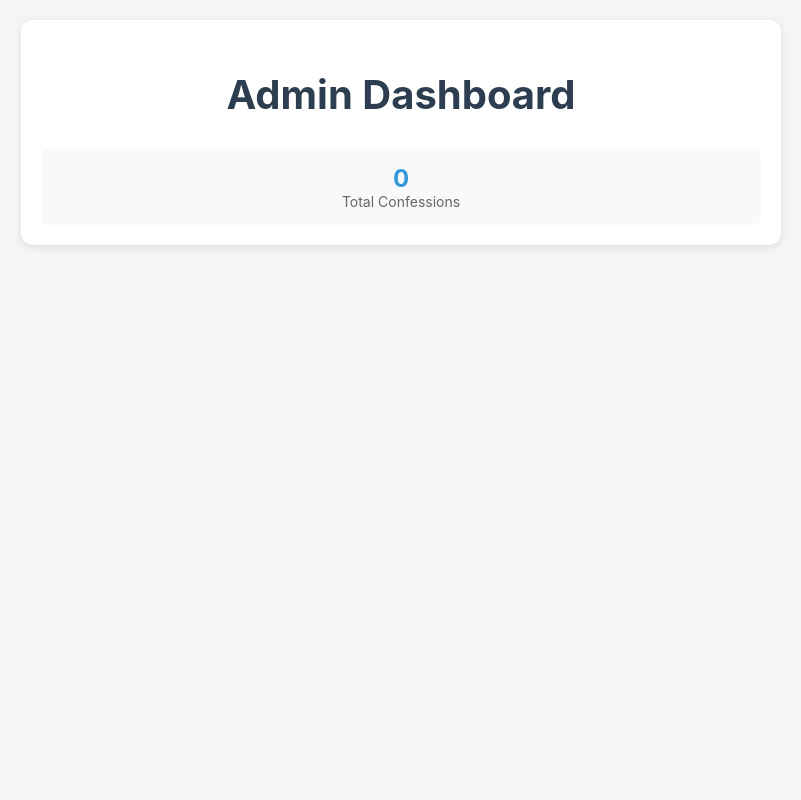
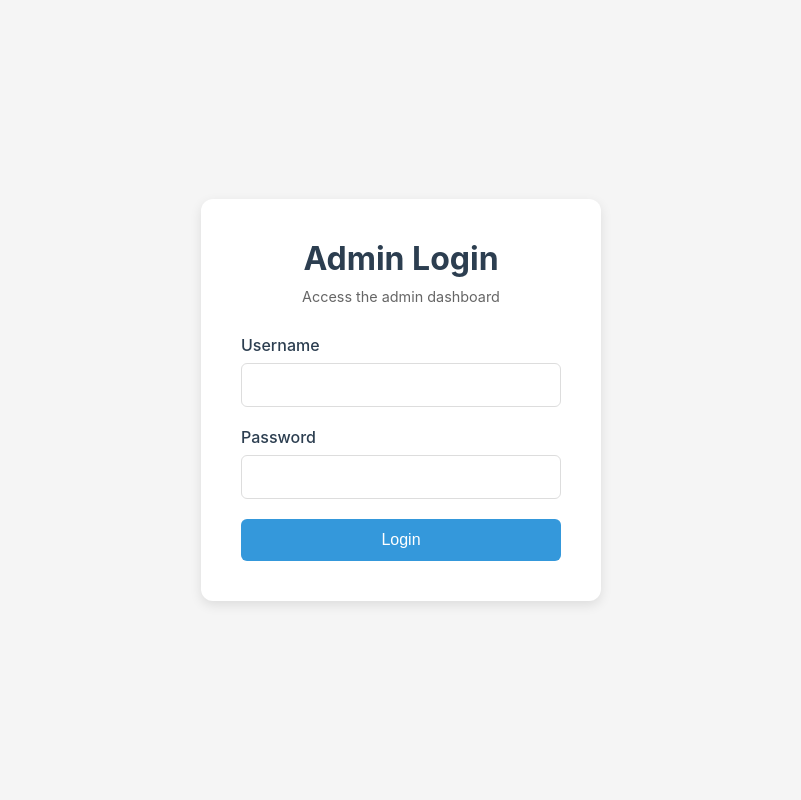
Before and after one commit to NovoSaratov/Confessions, a Flask app: page /admin in a window 1280 px wide. Shown: the whole page, without its empty margins (239-1040 px from the left). Run offline with Flask 3, Linux system fonts and the light colour scheme; data that the repository does not hold is empty.

Commit message:
Endret backend for admin panel inlogging, lagde inlogging page og designed med css

```diff
--- a/app.py
+++ b/app.py
@@ -1,8 +1,8 @@
-from flask import Flask, request, jsonify, render_template
+from flask import Flask, request, jsonify, render_template, redirect, url_for, session
 import sqlite3
 
 app = Flask(__name__)
-app.secret_key = '7nx278n2rx7n2xn78t2xnt782xtn78    '  # Enkel hemmelig nøkkel for utvikling
+app.secret_key = '7nx278n2rx7n2xn78t2xnt782xtn78'  # Enkel hemmelig nøkkel for utvikling
 
 # Database hjelpefunksjon
 def get_db():
@@ -26,7 +26,26 @@ def index():
     return render_template('index.html')
 
 @app.route('/admin')
+def admin_login():
+    if session.get('logged_in'):
+        return redirect(url_for('admin_dashboard'))
+    return render_template('admin_login.html')
+
+@app.route('/admin/login', methods=['POST'])
+def login():
+    username = request.form.get('username')
+    password = request.form.get('password')
+
+    if username == 'admin' and password == '1234':
+        session['logged_in'] = True
+        return redirect(url_for('admin_dashboard'))
+    return render_template('admin_login.html', error=True)
+
+@app.route('/admin/dashboard')
 def admin_dashboard():
+    if not session.get('logged_in'):
+        return redirect(url_for('admin_login'))
+
     db = get_db()
     confessions = db.execute("SELECT * FROM confessions ORDER BY timestamp DESC").fetchall()
     db.close()
@@ -34,11 +53,19 @@ def admin_dashboard():
 
 @app.route('/admin/delete/<int:confession_id>', methods=['POST'])
 def delete_confession(confession_id):
+    if not session.get('logged_in'):
+        return redirect(url_for('admin_login'))
+
     db = get_db()
     db.execute("DELETE FROM confessions WHERE id = ?", (confession_id,))
     db.commit()
     db.close()
     return jsonify({'message': 'Slettet'})
+
+@app.route('/admin/logout')
+def logout():
+    session.pop('logged_in', None)
+    return redirect(url_for('admin_login'))
 
 @app.route('/confess', methods=['POST'])
 def confess():
--- a/templates/admin_dashboard.html
+++ b/templates/admin_dashboard.html
@@ -146,6 +146,22 @@
             -webkit-hyphens: auto;
             hyphens: auto;
         }
+
+        .logout-button {
+            display: inline-block;
+            margin-top: 20px;
+            padding: 8px 20px;
+            background-color: #95a5a6;
+            color: white;
+            text-decoration: none;
+            border-radius: 6px;
+            font-size: 14px;
+            transition: background-color 0.3s;
+        }
+
+        .logout-button:hover {
+            background-color: #7f8c8d;
+        }
     </style>
 </head>
 <body>
@@ -157,6 +173,7 @@
                 <div class="stat-label">Total Confessions</div>
             </div>
         </div>
+        <a href="/admin/logout" class="logout-button">Logout</a>
     </div>
 
     <div id="confessionsList">
--- /dev/null
+++ b/templates/admin_login.html
@@ -0,0 +1,147 @@
+<!DOCTYPE html>
+<html>
+<head>
+    <meta name="viewport" content="width=device-width, initial-scale=1.0">
+    <title>Admin Login</title>
+    <style>
+        * {
+            box-sizing: border-box;
+            margin: 0;
+            padding: 0;
+        }
+
+        body {
+            font-family: -apple-system, BlinkMacSystemFont, "Segoe UI", Roboto, sans-serif;
+            background-color: #f5f5f5;
+            min-height: 100vh;
+            display: flex;
+            align-items: center;
+            justify-content: center;
+            color: #333;
+        }
+
+        .login-container {
+            background: white;
+            padding: 40px;
+            border-radius: 12px;
+            box-shadow: 0 4px 12px rgba(0,0,0,0.1);
+            width: 100%;
+            max-width: 400px;
+            margin: 20px;
+        }
+
+        .login-header {
+            text-align: center;
+            margin-bottom: 30px;
+        }
+
+        .login-header h1 {
+            color: #2c3e50;
+            font-size: 2rem;
+            margin-bottom: 10px;
+        }
+
+        .login-header p {
+            color: #666;
+            font-size: 0.9rem;
+        }
+
+        .form-group {
+            margin-bottom: 20px;
+        }
+
+        .form-group label {
+            display: block;
+            margin-bottom: 8px;
+            color: #2c3e50;
+            font-weight: 500;
+        }
+
+        .form-group input {
+            width: 100%;
+            padding: 12px;
+            border: 1px solid #ddd;
+            border-radius: 6px;
+            font-size: 1rem;
+            transition: border-color 0.3s;
+        }
+
+        .form-group input:focus {
+            outline: none;
+            border-color: #3498db;
+            box-shadow: 0 0 0 2px rgba(52, 152, 219, 0.2);
+        }
+
+        .login-button {
+            width: 100%;
+            padding: 12px;
+            background-color: #3498db;
+            color: white;
+            border: none;
+            border-radius: 6px;
+            font-size: 1rem;
+            font-weight: 500;
+            cursor: pointer;
+            transition: background-color 0.3s;
+        }
+
+        .login-button:hover {
+            background-color: #2980b9;
+        }
+
+        .login-button:active {
+            transform: scale(0.98);
+        }
+
+        .error-message {
+            color: #e74c3c;
+            text-align: center;
+            margin-top: 15px;
+            font-size: 0.9rem;
+            display: none;
+        }
+
+        /* Mobile Responsive Styles */
+        @media (max-width: 480px) {
+            .login-container {
+                padding: 30px 20px;
+                margin: 15px;
+            }
+
+            .login-header h1 {
+                font-size: 1.8rem;
+            }
+
+            .form-group input {
+                padding: 10px;
+            }
+
+            .login-button {
+                padding: 10px;
+            }
+        }
+    </style>
+</head>
+<body>
+    <div class="login-container">
+        <div class="login-header">
+            <h1>Admin Login</h1>
+            <p>Access the admin dashboard</p>
+        </div>
+        <form action="/admin/login" method="POST">
+            <div class="form-group">
+                <label for="username">Username</label>
+                <input type="text" id="username" name="username" required>
+            </div>
+            <div class="form-group">
+                <label for="password">Password</label>
+                <input type="password" id="password" name="password" required>
+            </div>
+            <button type="submit" class="login-button">Login</button>
+            {% if error %}
+            <div class="error-message" style="display: block;">Invalid credentials</div>
+            {% endif %}
+        </form>
+    </div>
+</body>
+</html>
```
